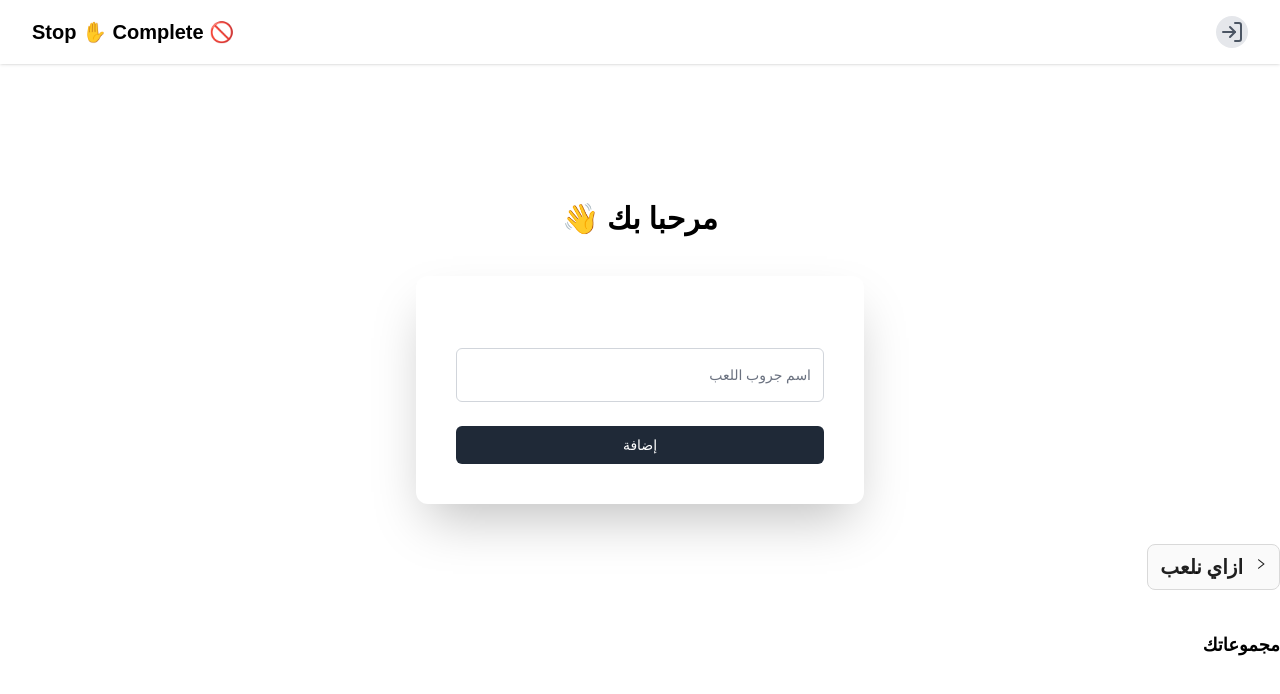
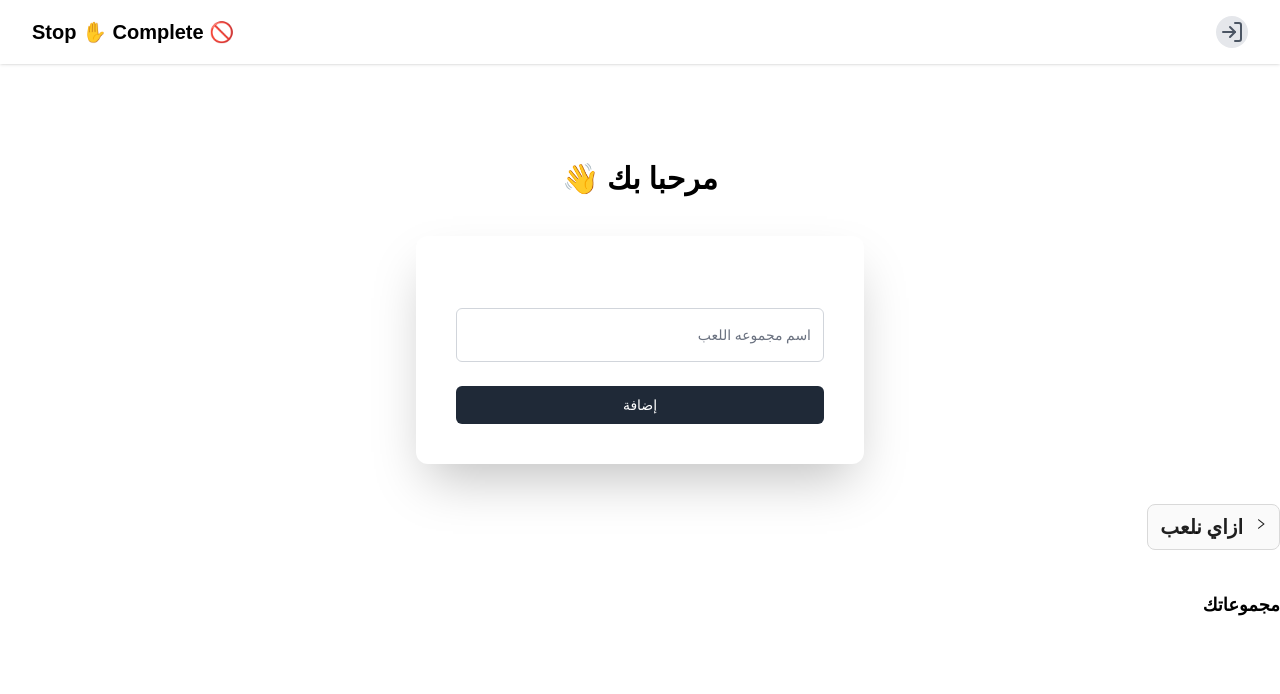
Before and after one commit to yousefjoe1/stop-complete-g, a React (Vite) app: page / in a window 1280 px wide. Shown: the top 694 px of the page. Built offline with nearby package versions, Linux system fonts and the light colour scheme.

Commit message:
update home

```diff
--- a/src/Pages/Home/Home.tsx
+++ b/src/Pages/Home/Home.tsx
@@ -50,6 +50,14 @@ const Home = () => {
         Authorization: `Bearer ${localStorage.getItem("playerToken")}`,
       },
     };
+    console.log("🚀 ~ constonSubmit:SubmitHandler<GroupInputs>= ~ h:",localStorage.getItem("playerToken"))
+
+    if(!localStorage.getItem("playerToken")) {
+      msg("error", `  انت لست مسجل عندنا سجل والعب`);
+    return
+    }
+
+
     let url = `${baseUrl}/api/groups`;
     let userdata = {
       name: data.name,
@@ -57,6 +65,8 @@ const Home = () => {
     setIsSubmit(true);
 
     let resp = await axios.post(url, userdata, h);
+    console.log(resp);
+
     if (resp.data.code == 400) {
       msg("error", `${resp.data.msg} -- انت لست مسجل عندنا`);
     }
@@ -64,7 +74,6 @@ const Home = () => {
       msg("success", `${resp.data.msg} -- تم الاضافة `);
       refetch();
     }
-
     setIsSubmit(false);
   };
 
@@ -74,7 +83,7 @@ const Home = () => {
 
       <div
         dir="rtl"
-        className="min-h-screen pt-20 container mx-auto lg:px-0 px-5 pb-10"
+        className="min-h-screen lg:pt-10 pt-2 container mx-auto lg:px-0 px-5 pb-10"
       >
         <h1 className="lg:text-3xl font-bold my-10 text-center">مرحبا بك 👋</h1>
 
@@ -89,14 +98,14 @@ const Home = () => {
           <form className="mt-8 space-y-6" onSubmit={handleSubmit(onSubmit)}>
             <div>
               <label htmlFor="group-name" className="sr-only">
-                اسم جروب اللعب
+                اسم مجموعه اللعب
               </label>
               <input
                 id="group-name"
                 {...register("name", { required: true })}
                 type="text"
                 className="appearance-none rounded-md relative block w-full px-3 py-4 border border-gray-300 placeholder-gray-500 text-gray-900 focus:outline-none focus:ring-gray-500 focus:border-gray-500 focus:z-10 sm:text-sm transition duration-300 ease-in-out"
-                placeholder="اسم جروب اللعب"
+                placeholder="اسم مجموعه اللعب"
               />
               {errors.name && (
                 <p className="text-red-500 text-xs mt-1">هذا الحقل مطلوب</p>
```
